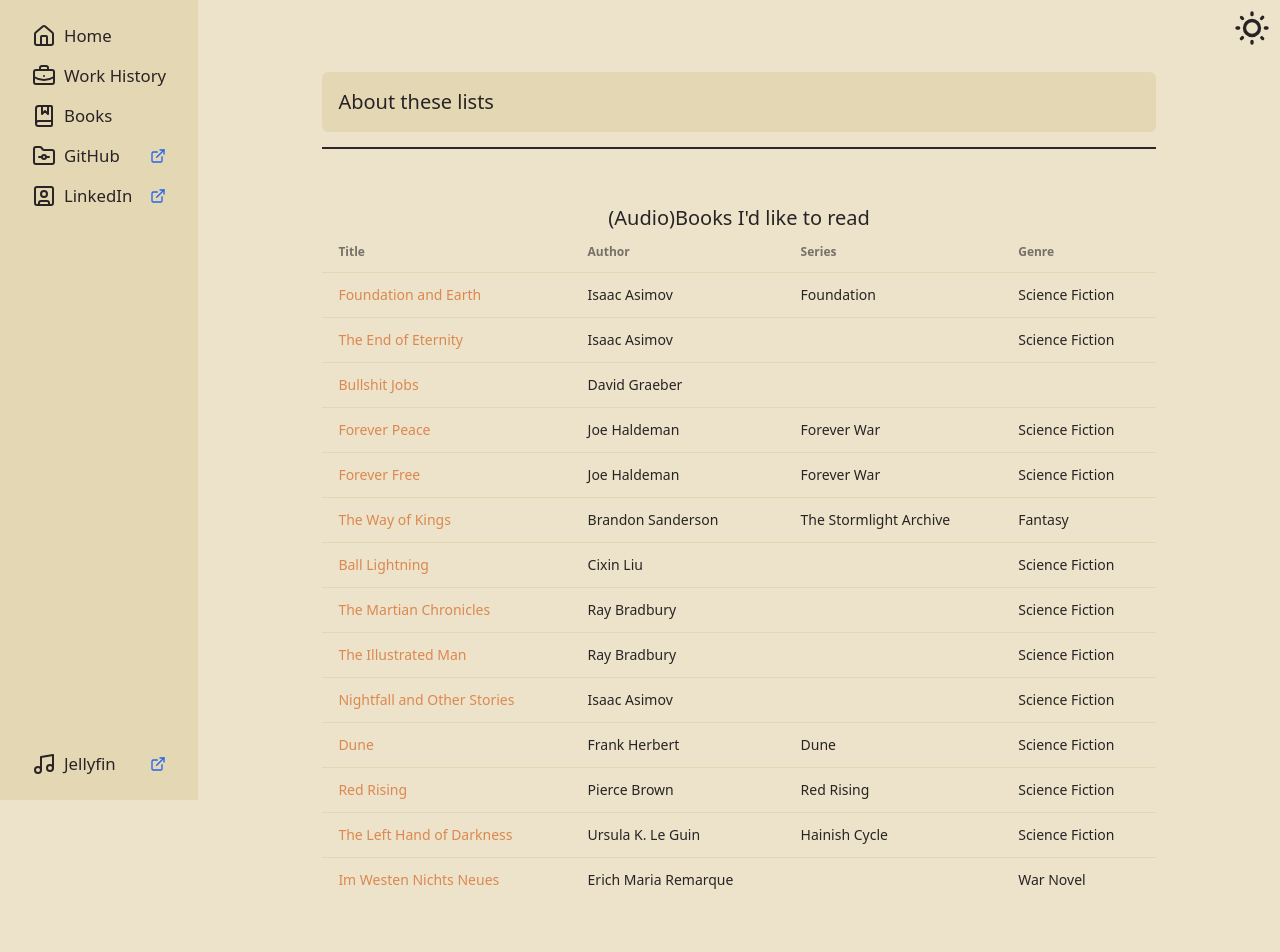
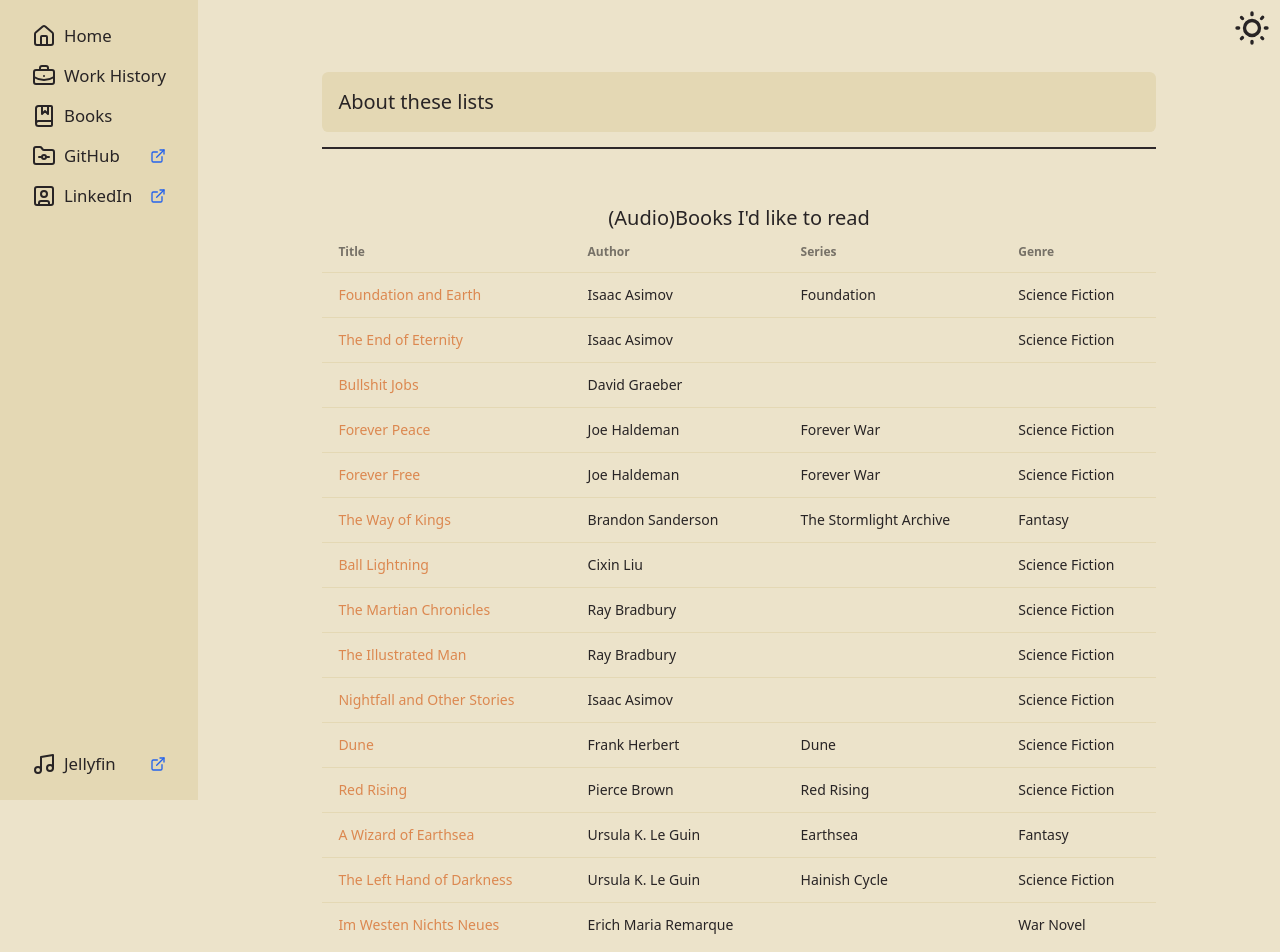
Before and after one commit to ananaso/adavidson.us, a SvelteKit app: page /books in a window 1280 px wide. Shown: the top 952 px of the page. Built offline with nearby package versions, Linux system fonts and the light colour scheme.

Commit message:
restore le guin book I somehow deleted off list

```diff
--- a/src/routes/books/+page.svelte
+++ b/src/routes/books/+page.svelte
@@ -129,6 +129,12 @@
 				<td>Pierce Brown</td>
 				<td>Red Rising</td>
 				<td>Science Fiction</td>
+			</tr>
+			<tr>
+				<td><a href="https://share.libbyapp.com/title/326687">A Wizard of Earthsea</a></td>
+				<td>Ursula K. Le Guin</td>
+				<td>Earthsea</td>
+				<td>Fantasy</td>
 			</tr>
 			<tr>
 				<td><a href="https://share.libbyapp.com/title/3784285">The Left Hand of Darkness</a></td>
```
